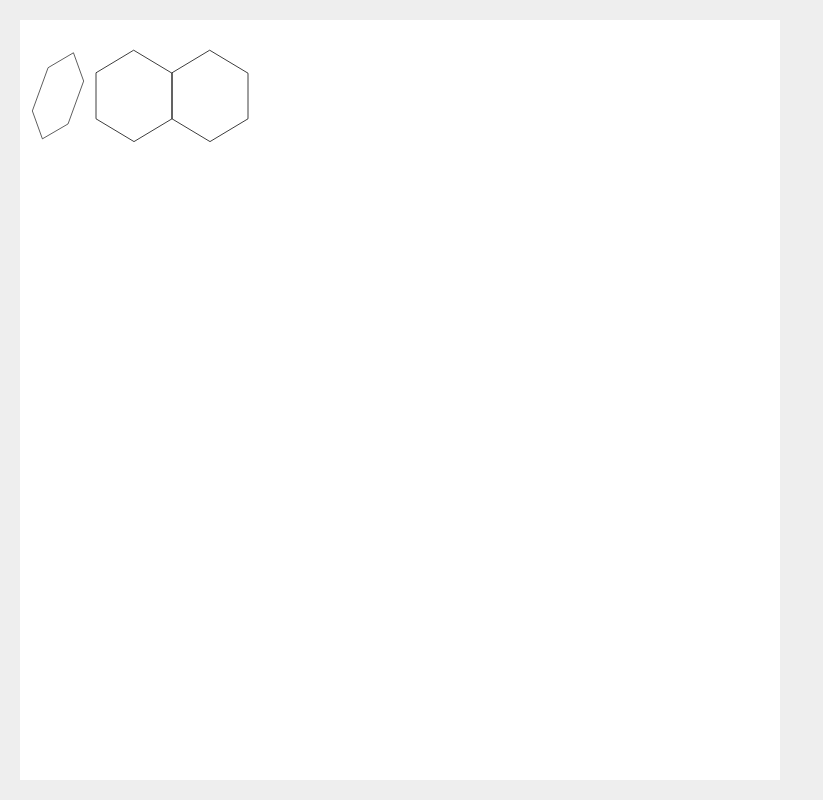
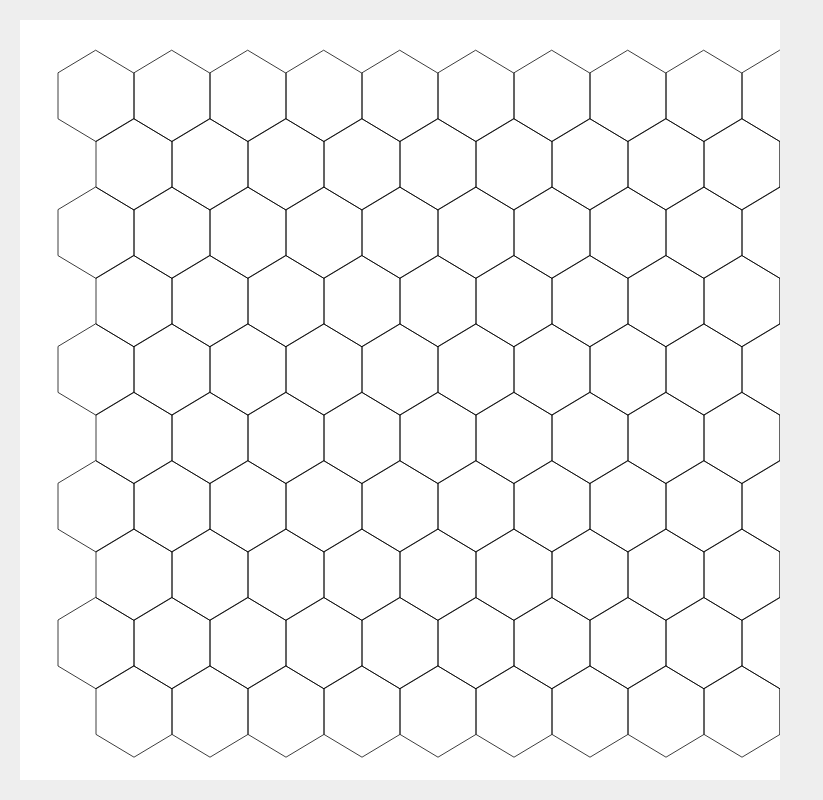
Before and after one commit to bohnacker/svg-playground, a SvelteKit app: page / in a window 1280 px wide. Shown: the whole page, without its empty margins (0-823 px from the left). Built offline with nearby package versions, Linux system fonts and the light colour scheme.

Commit message:
building a grid

```diff
--- a/src/routes/+page.svelte
+++ b/src/routes/+page.svelte
@@ -1,19 +1,64 @@
 <script>
-
+  function calculatePosition(i, j) {
+    // Versatz nach rechts für die einzelnen Sechsecke
+    let x = 50 + i * 100;
+    // Alles um 50 Pixel nach rechts
+    x = x + 50;
+    // Jede zweite Reihe um 50 Pixel nach rechts versetzen, wenn j ungerade ist
+    if (j % 2 === 1) {
+      x = x + 50;
+    }
+    // Vertikale Positionierung
+    const y = 100 + j * 90;
+    return { x: x, y: y };
+  }
 </script>
 
 
 <svg viewbox="0 0 1000 1000" xmlns="http://www.w3.org/2000/svg" stroke-linejoin="round" stroke-linecap="round" stroke-width="1" fill="none" stroke="#000000">
     <rect x="0" y="0" width="1000" height="1000" fill="#ffffff" stroke="none"/>
 
+    <!-- Variante mit Funktionsaufruf -->
+    {#each Array(10) as _, j}
+      {#each Array(10) as _, i}
+        <polygon transform="translate({calculatePosition(i, j).x} {calculatePosition(i, j).y})" points="0 -60, 50 -30, 50 30, 0 60, -50 30, -50 -30" />
+      {/each}
+    {/each}
+
+    <!-- Variante mit Modulo -->
+    <!-- {#each Array(10) as _, j}
+      {#each Array(10) as _, i}
+        <polygon transform="translate({50 + (j%2 * 50) +i*100} {100+j*90})" points="0 -60, 50 -30, 50 30, 0 60, -50 30, -50 -30" />
+      {/each}
+    {/each} -->
+
+    <!-- Variante mit Doppelelement -->
+    <!-- {#each Array(5) as _, j}
+      {#each Array(10) as _, i}
+        <polygon transform="translate({50+i*100} {100+j*180})" points="0 -60, 50 -30, 50 30, 0 60, -50 30, -50 -30" />
+        <polygon transform="translate({100+i*100} {190+j*180})" points="0 -60, 50 -30, 50 30, 0 60, -50 30, -50 -30" />
+      {/each}
+    {/each} -->
+
+
+<!--
+    <polygon transform="translate(50 100)" points="0 -60, 50 -30, 50 30, 0 60, -50 30, -50 -30" />
+    <polygon transform="translate(150 100)" points="0 -60, 50 -30, 50 30, 0 60, -50 30, -50 -30" />
+    <polygon transform="translate(250 100)" points="0 -60, 50 -30, 50 30, 0 60, -50 30, -50 -30" />
+
+    <polygon transform="translate(100 190)" points="0 -60, 50 -30, 50 30, 0 60, -50 30, -50 -30" />
+    <polygon transform="translate(200 190)" points="0 -60, 50 -30, 50 30, 0 60, -50 30, -50 -30" />
+    <polygon transform="translate(300 190)" points="0 -60, 50 -30, 50 30, 0 60, -50 30, -50 -30" /> -->
+
+
+    <!-- Typische Reihenfolge der Transformationen -->
+    <!-- <polygon transform="translate(50 100) rotate(20) scale(0.5 1)" points="0 -60, 50 -30, 50 30, 0 60, -50 30, -50 -30" /> -->
+
+    <!-- Positionierung durch Koordinaten der einzelnen Punkte -->
     <!-- <polygon points="100 20, 180 60, 180 150, 100 190, 20 150, 20 60" />
     <polygon points="260 20, 340 60, 340 150, 260 190, 180 150, 180 60" /> -->
 
-     <polygon transform="translate(50 100) rotate(20) scale(0.5 1)" points="0 -60, 50 -30, 50 30, 0 60, -50 30, -50 -30" />
-     <polygon transform="translate(150 100)" points="0 -60, 50 -30, 50 30, 0 60, -50 30, -50 -30" />
-     <polygon transform="translate(250 100)" points="0 -60, 50 -30, 50 30, 0 60, -50 30, -50 -30" />
-
-
+    <!-- SVG Grafik-Elemente -->
     <!-- <g stroke="#000000" stroke-width="2">
       <circle cx="100" cy="100" r="80" fill="#ffcc00"  />
       <ellipse cx="300" cy="100" rx="80" ry="40" fill="#00ccff"  />
```
